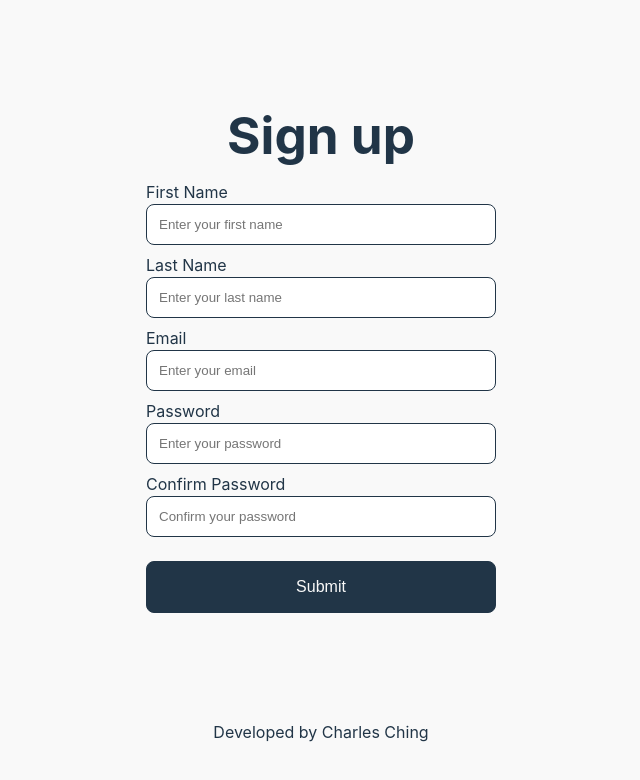
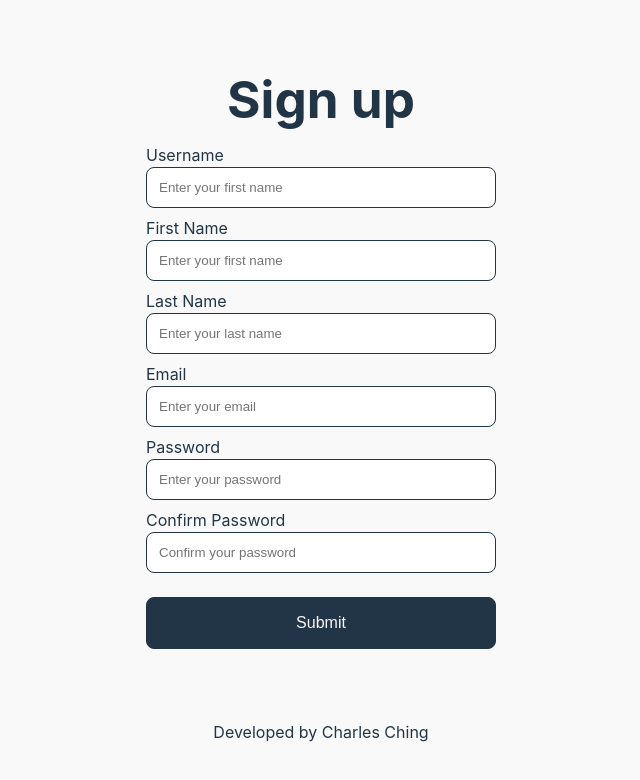
Before and after one commit to chaaals/se-login-mfa, a React (Vite) app in the folder client/: page /sign-up in a window 1280 px wide. Shown: the top 780 px of the page, without its empty margins (319-959 px from the left). Built offline with nearby package versions, Linux system fonts and the light colour scheme.

Commit message:
feat: implemented 75% of Sign up input validation and submit boilerplate

```diff
--- a/client/package.json
+++ b/client/package.json
@@ -10,6 +10,7 @@
     "preview": "vite preview"
   },
   "dependencies": {
+    "clsx": "^2.0.0",
     "react": "^18.2.0",
     "react-dom": "^18.2.0",
     "react-router-dom": "^6.15.0"
--- a/client/src/common/Form/Form.tsx
+++ b/client/src/common/Form/Form.tsx
@@ -1,10 +1,10 @@
-import React, { FC } from "react";
+import React, { FC, FormEvent } from "react";
 import "./Form.css";
 
 interface Props {
   children: React.ReactNode;
   heading: string;
-  onSubmit: () => void;
+  onSubmit: (e: FormEvent<HTMLFormElement>) => void;
 }
 
 const Form: FC<Props> = ({ children, heading, onSubmit }) => {
--- a/client/src/components/Login.tsx
+++ b/client/src/components/Login.tsx
@@ -1,4 +1,4 @@
-import { FC } from "react";
+import { FC, FormEvent } from "react";
 import Form from "../common/Form";
 
 import useFormInput, { LoginInput } from "../hooks/useFormInput";
@@ -9,8 +9,15 @@ const Login: FC = () => {
     password: "",
   });
 
+  const onSubmit = (e: FormEvent<HTMLFormElement>) => {
+    e.preventDefault();
+    // check password logic
+
+    // otp logic
+  };
+
   return (
-    <Form heading="Log in" onSubmit={() => console.log("lols")}>
+    <Form heading="Log in" onSubmit={onSubmit}>
       <div>
         <label htmlFor="first-name">Username</label>
         <input
--- /dev/null
+++ b/client/src/components/Signup/Signup.css
@@ -0,0 +1,4 @@
+.invalid {
+  border: 1px solid orangered;
+  outline: orangered;
+}
--- a/client/src/components/Signup.tsx
+++ b/client/src/components/Signup/Signup.tsx
@@ -1,22 +1,51 @@
-import { FC } from "react";
-import Form from "../common/Form";
+import { FC, FormEvent } from "react";
+import Form from "../../common/Form";
 
-import useFormInput, { SignupInput } from "../hooks/useFormInput";
+import useFormInput, { SignupInput } from "../../hooks/useFormInput";
+import clsx from "clsx";
+
+import "./Signup.css";
 
 const Signup: FC = () => {
   const { input: signUpInput, handleChange } = useFormInput<SignupInput>({
     first_name: "",
     last_name: "",
+    username: "",
     email: "",
     password: "",
     confirm_password: "",
   });
 
+  const onSubmit = (e: FormEvent<HTMLFormElement>) => {
+    e.preventDefault();
+    if (signUpInput.password !== signUpInput.confirm_password) {
+      return;
+    }
+
+    // username logic
+    // email logic
+
+    // submit logic
+  };
+
   return (
-    <Form heading="Sign up" onSubmit={() => console.log("lols")}>
+    <Form heading="Sign up" onSubmit={onSubmit}>
+      <div>
+        <label htmlFor="username">Username</label>
+        <input
+          required
+          name="username"
+          id="username"
+          placeholder="Enter your first name"
+          value={signUpInput.username}
+          onChange={handleChange}
+        />
+      </div>
+
       <div>
         <label htmlFor="first-name">First Name</label>
         <input
+          required
           name="first_name"
           id="first-name"
           placeholder="Enter your first name"
@@ -28,6 +57,7 @@ const Signup: FC = () => {
       <div>
         <label htmlFor="last-name">Last Name</label>
         <input
+          required
           name="last_name"
           id="last-name"
           placeholder="Enter your last name"
@@ -39,8 +69,10 @@ const Signup: FC = () => {
       <div>
         <label htmlFor="email">Email</label>
         <input
+          required
           name="email"
           id="email"
+          type="email"
           placeholder="Enter your email"
           value={signUpInput.email}
           onChange={handleChange}
@@ -50,8 +82,15 @@ const Signup: FC = () => {
       <div>
         <label htmlFor="password">Password</label>
         <input
+          required
+          className={clsx(
+            signUpInput.password &&
+              signUpInput.password.length !== 8 &&
+              "invalid"
+          )}
           name="password"
           id="password"
+          type="password"
           placeholder="Enter your password"
           value={signUpInput.password}
           onChange={handleChange}
@@ -61,8 +100,13 @@ const Signup: FC = () => {
       <div>
         <label htmlFor="confirm-password">Confirm Password</label>
         <input
+          required
+          className={clsx(
+            signUpInput.password !== signUpInput.confirm_password && "invalid"
+          )}
           name="confirm_password"
           id="confirm-password"
+          type="password"
           placeholder="Confirm your password"
           value={signUpInput.confirm_password}
           onChange={handleChange}
--- /dev/null
+++ b/client/src/components/Signup/index.tsx
@@ -0,0 +1,3 @@
+import Signup from "./Signup";
+
+export default Signup;
--- a/client/src/hooks/useFormInput.tsx
+++ b/client/src/hooks/useFormInput.ts
@@ -8,6 +8,7 @@ export type LoginInput = {
 export type SignupInput = {
   first_name: string;
   last_name: string;
+  username: string;
   email: string;
   password: string;
   confirm_password: string;
--- a/client/src/main.tsx
+++ b/client/src/main.tsx
@@ -1,7 +1,7 @@
 import React from "react";
 import ReactDOM from "react-dom/client";
 import Home from "./components/Home/Home.tsx";
-import Signup from "./components/Signup.tsx";
+import Signup from "./components/Signup/Signup.tsx";
 import Login from "./components/Login.tsx";
 import Footer from "./components/Footer";
 import "./index.css";
```
Also changed, not shown: 1 other file (tests, documents, lock files or other folders).
